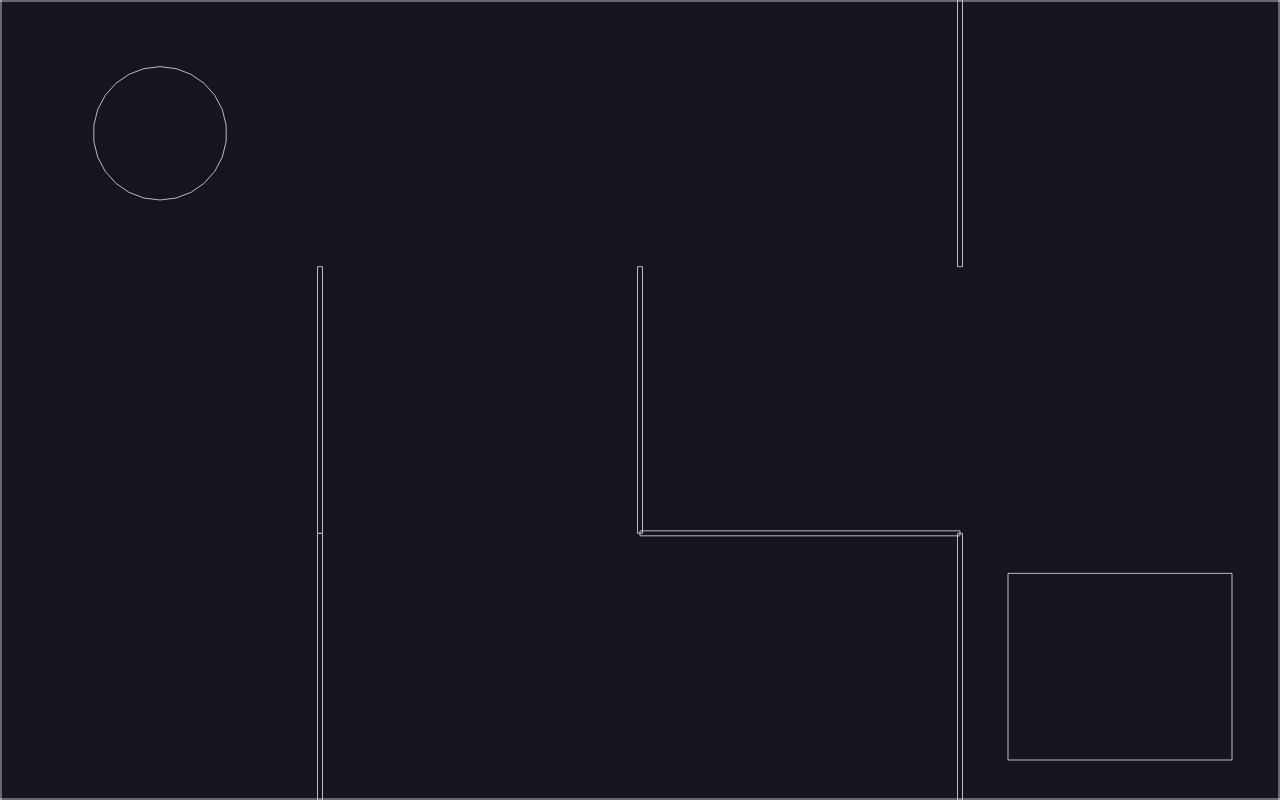
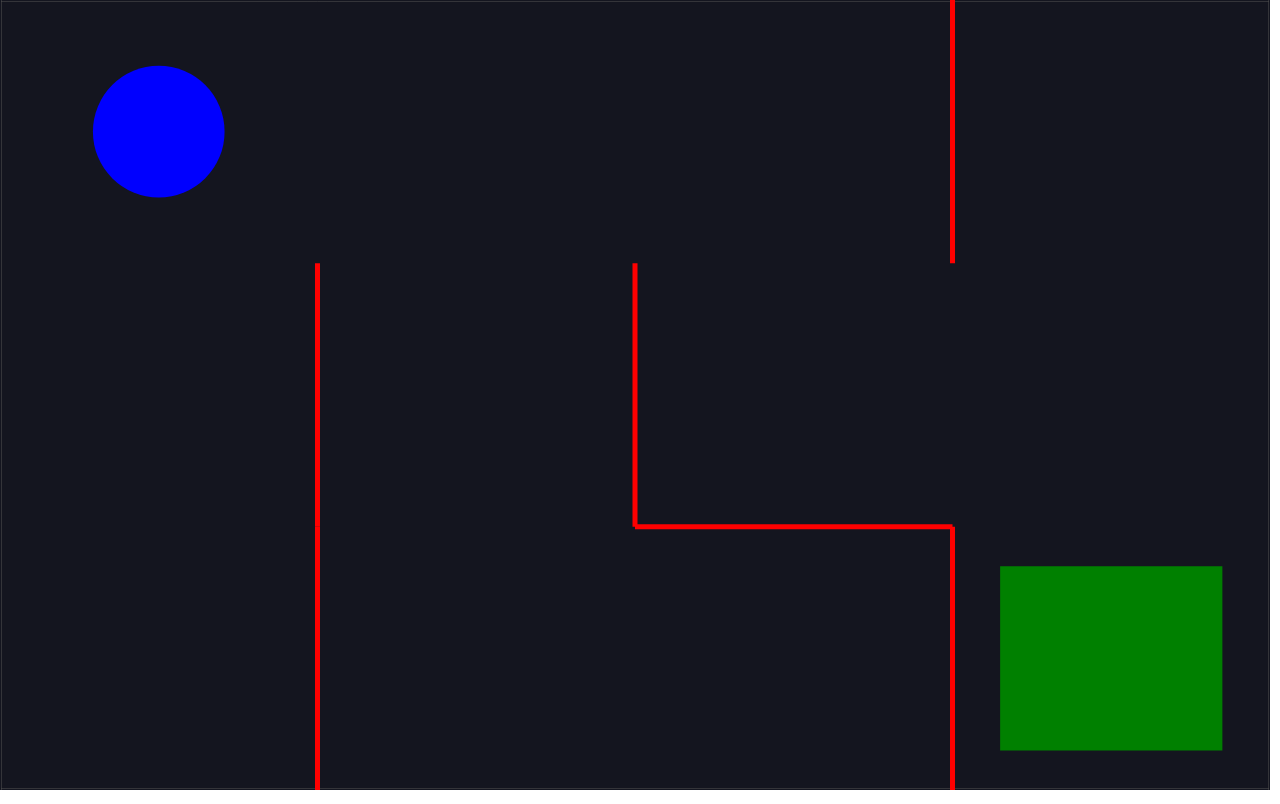
Before and after one commit to andrei-mija/JavaScriptCourseProjects, a plain HTML site: page Maze/index.html in a window 1280 px wide. Drawn offline with nearby package versions, Linux system fonts and the light colour scheme; animation ran at ten frames a second.

Commit message:
Added some styling updates and made text appear on win

```diff
--- a/Maze/index.html
+++ b/Maze/index.html
@@ -6,9 +6,31 @@
             body {
                 margin: 0;
             }
+
+            .hidden {
+                display: none !important;
+            }
+
+            h1 {
+                color: white;
+                font-size: 64px;
+            }
+
+            .winner {
+                display: flex;
+                justify-content: center;
+                align-items: center;
+                position: absolute;
+                z-index: 1;
+                height: 100vh;
+                width: 100vw;
+            }
         </style>
     </head>
     <body>
+        <div class="winner hidden">
+            <h1>You Win!</h1>
+        </div>
         <script src="index.js"></script>
     </body>
 </html>
--- a/Maze/index.js
+++ b/Maze/index.js
@@ -10,8 +10,8 @@ const {
 
 const cellsHorizontal = 4; // dimension of the square array
 const cellsVertical = 3
-const width = window.innerWidth;
-const height = window.innerHeight;
+const width = window.innerWidth - 10;
+const height = window.innerHeight - 10;
 
 const unitLengthX = width / cellsHorizontal;
 const unitLengthY = height / cellsVertical;
@@ -23,7 +23,7 @@ const render = Render.create({
     element: document.body,
     engine: engine,
     options: {
-        wireframes: true,
+        wireframes: false,
         width,
         height
     }
@@ -129,7 +129,13 @@ horizontals.forEach((row, rowIndex) => {
             rowIndex * unitLengthY + unitLengthY,
             unitLengthX,
             5,
-            { isStatic: true, label: 'wall' }
+            {
+                isStatic: true,
+                label: 'wall',
+                render: {
+                    fillStyle: 'red'
+                }
+            }
         );
         World.add(world, wall);
     });
@@ -145,7 +151,13 @@ verticals.forEach((column, rowIndex) => {
             rowIndex * unitLengthY + unitLengthY / 2,
             5,
             unitLengthY,
-            { isStatic: true, label: 'wall' }
+            {
+                isStatic: true,
+                label: 'wall',
+                render: {
+                    fillStyle: 'red'
+                }
+            }
         );
         World.add(world, wall);
     });
@@ -157,8 +169,13 @@ const goal = Bodies.rectangle(
     height - unitLengthY / 2,
     unitLengthX * .7,
     unitLengthY * .7,
-    {isStatic: true,
-    label: 'goal'}
+    {
+        isStatic: true,
+        label: 'goal',
+        render: {
+            fillStyle: 'green'
+        }
+    }
 );
 World.add(world, goal);
 
@@ -169,7 +186,10 @@ const ball = Bodies.circle(
     unitLengthY / 2,
     ballRadius,
     {
-        label: 'ball'
+        label: 'ball',
+        render: {
+            fillStyle: 'blue'
+        }
     }
 );
 
@@ -203,6 +223,7 @@ Events.on(engine, 'collisionStart', event => {
             labels.includes(collision.bodyA.label) &&
             labels.includes(collision.bodyB.label)
         ) {
+            document.querySelector('.winner').classList.remove('hidden');
             world.gravity.y = 1;
             world.bodies.forEach(body => {
                 if(body.label === 'wall') {
```
